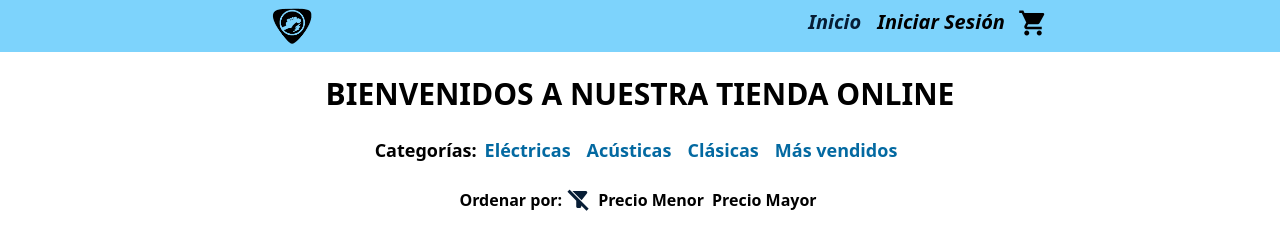
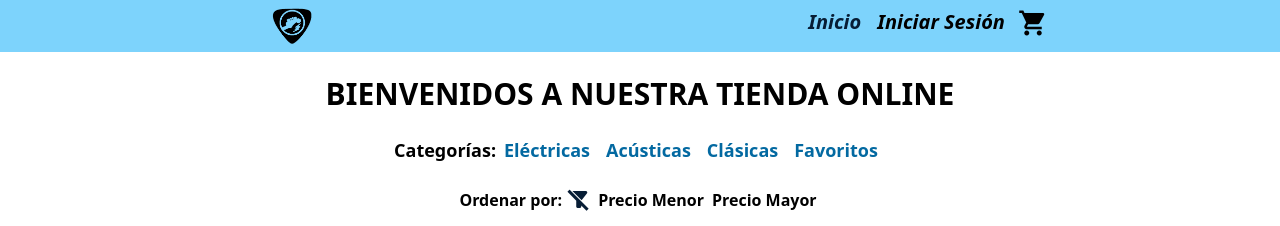
Before and after one commit to abel-pierobon/abel-pierobon-EntregaFinalPierobon, a React (Create React App) app: page / in a window 1280 px wide. Shown: the top 226 px of the page. Built offline with nearby package versions, Linux system fonts and the light colour scheme; no server answers; the database is empty.

Commit message:
arreglos

```diff
--- a/src/components/ItemListContainer.js
+++ b/src/components/ItemListContainer.js
@@ -54,7 +54,7 @@ function ItemListContainer({ greeting }) {
                 <NavLink to="/cat/Eléctrica" className=" hover:text-black font-extrabold mx-2">Eléctricas</NavLink>
                 <NavLink to="/cat/Acústica" className="hover:text-black font-extrabold mx-2">Acústicas</NavLink>
                 <NavLink to="/cat/Clásica" className="hover:text-black font-extrabold mx-2">Clásicas</NavLink>
-                <NavLink to="/ord/masvendidos" className="hover:text-black font-extrabold mx-2">Más vendidos</NavLink>
+                <NavLink to="/ord/masvendidos" className="hover:text-black font-extrabold mx-2">Favoritos</NavLink>
             </div>
             <div className="flex justify-center m-6">
                 <p className="font-black">Ordenar por:</p>
```
